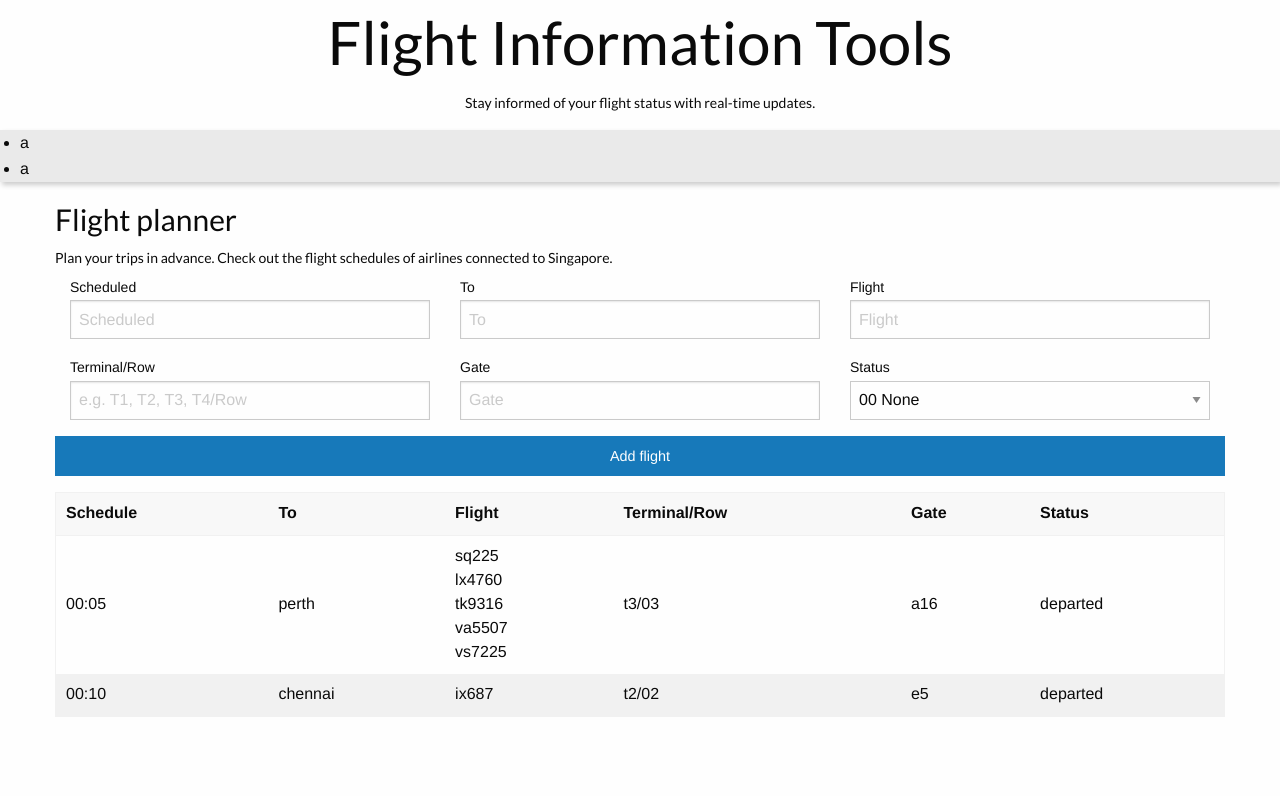
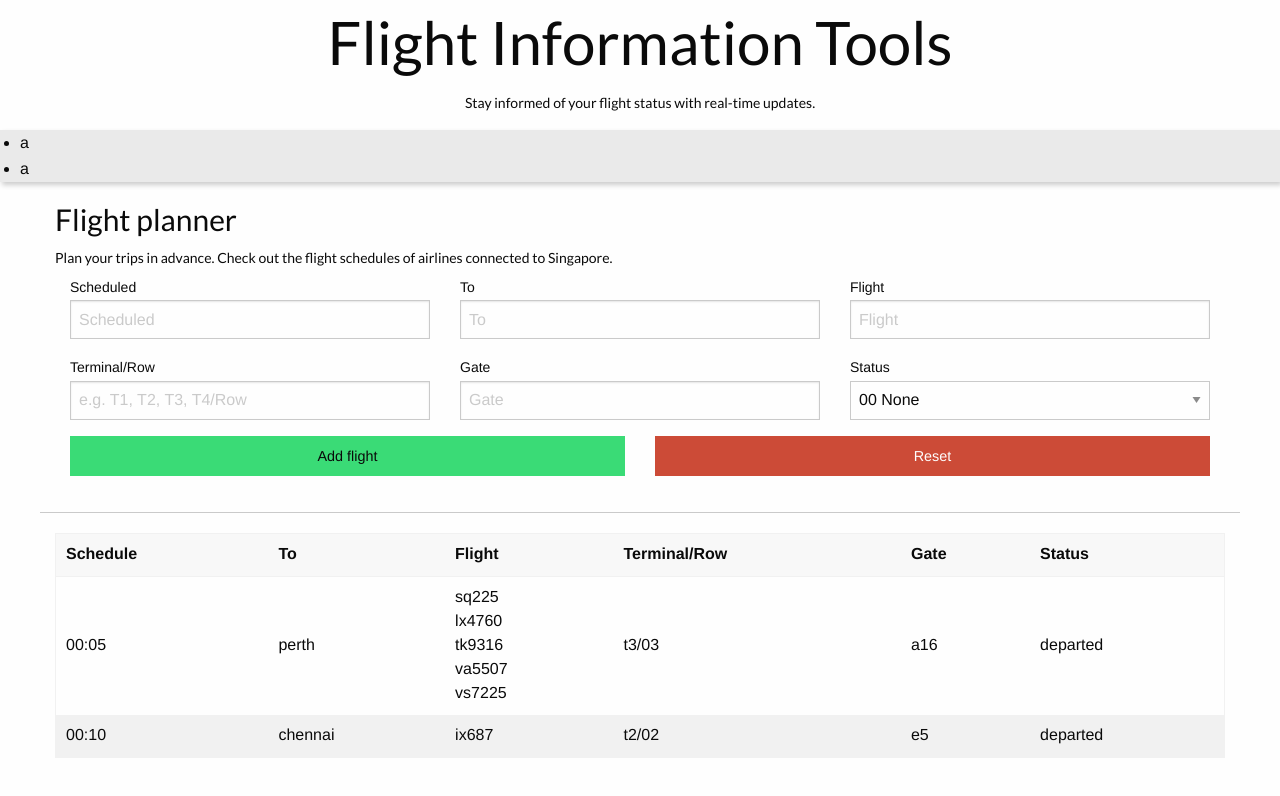
Before and after one commit to marutpun/flight-planner, a React (Vite) app: page / in a window 1280 px wide. Shown: the top 796 px of the page. Built offline with nearby package versions, Linux system fonts and the light colour scheme.

Commit message:
form binding

```diff
--- a/src/App.js
+++ b/src/App.js
@@ -14,6 +14,7 @@ export default function App() {
       <HeaderContainer />
       <NavContainer />
       <PlannerContainer />
+      <hr />
       <StatusContainer />
     </Provider>
   );
--- a/src/components/planner/index.js
+++ b/src/components/planner/index.js
@@ -1,7 +1,37 @@
-import React from 'react';
+import React, { useState } from 'react';
+import { useDispatch } from 'react-redux';
+
 import { Heading, HeadingSecondary } from './styles/planner';
 
 export default function Planner() {
+  const [input, setInput] = useState({
+    schedule: '',
+    to: '',
+    flight: '',
+    terminal: '',
+    gate: '',
+    status: 0,
+  });
+  const dispatch = useDispatch();
+
+  const _handleInput = (e) =>
+    setInput({ ...input, [e.target.name]: e.target.value });
+
+  const _handleSubmit = (e) => {
+    e.preventDefault();
+    // console.log(Object.values(input)); //convert to array => map check if member is empty
+    // console.log(input); //obj
+
+    setInput({
+      schedule: '',
+      to: '',
+      flight: '',
+      terminal: '',
+      gate: '',
+      status: 0,
+    });
+  };
+
   return (
     <section className="grid-container">
       <Heading>Flight planner</Heading>
@@ -10,43 +40,73 @@ export default function Planner() {
         connected to Singapore.
       </HeadingSecondary>
 
-      <form>
+      <form onSubmit={_handleSubmit}>
         <div className="grid-container">
           <div className="grid-x grid-padding-x">
             <div className="small-12 medium-4 cell">
               <label>
                 Scheduled
-                <input type="text" placeholder="Scheduled" />
+                <input
+                  type="text"
+                  placeholder="Scheduled"
+                  name="schedule"
+                  onChange={_handleInput}
+                  value={input.schedule}
+                />
               </label>
             </div>
             <div className="small-12 medium-4 cell">
               <label>
                 To
-                <input type="text" placeholder="To" />
+                <input
+                  type="text"
+                  placeholder="To"
+                  name="to"
+                  onChange={_handleInput}
+                  value={input.to}
+                />
               </label>
             </div>
             <div className="small-12 medium-4 cell">
               <label>
                 Flight
-                <input type="text" placeholder="Flight" />
+                <input
+                  type="text"
+                  placeholder="Flight"
+                  name="flight"
+                  onChange={_handleInput}
+                  value={input.flight}
+                />
               </label>
             </div>
             <div className="small-12 medium-4 cell">
               <label>
                 Terminal/Row
-                <input type="text" placeholder="e.g. T1, T2, T3, T4/Row" />
+                <input
+                  type="text"
+                  placeholder="e.g. T1, T2, T3, T4/Row"
+                  name="terminal"
+                  onChange={_handleInput}
+                  value={input.terminal}
+                />
               </label>
             </div>
             <div className="small-12 medium-4 cell">
               <label>
                 Gate
-                <input type="text" placeholder="Gate" />
+                <input
+                  type="text"
+                  placeholder="Gate"
+                  name="gate"
+                  onChange={_handleInput}
+                  value={input.gate}
+                />
               </label>
             </div>
             <div className="small-12 medium-4 cell">
               <label>
                 Status
-                <select>
+                <select name="status" onChange={_handleInput} value={status}>
                   <option value="00">00 None</option>
                   <option value="01">01 Departed</option>
                   <option value="02">02 Gate Closed</option>
@@ -57,9 +117,18 @@ export default function Planner() {
             </div>
           </div>
         </div>
-        <button type="submit" className="button expanded">
-          Add flight
-        </button>
+        <div className="grid-x grid-padding-x">
+          <div className="small-12 medium-6 cell">
+            <button type="submit" className="button success expanded">
+              Add flight
+            </button>
+          </div>
+          <div className="small-12 medium-6 cell">
+            <button type="reset" className="button alert expanded">
+              Reset
+            </button>
+          </div>
+        </div>
       </form>
     </section>
   );
--- a/src/containers/status.js
+++ b/src/containers/status.js
@@ -1,5 +1,5 @@
 import React from 'react';
-import { useSelector, useDispatch } from 'react-redux';
+import { useSelector } from 'react-redux';
 
 import { Status } from '../components';
 
@@ -12,7 +12,9 @@ export function StatusContainer() {
       <td>{flight.to}</td>
       <td>
         {flight.flight.map((codeshare) => (
-          <span style={{ display: 'block' }}>{codeshare}</span>
+          <span key={codeshare} style={{ display: 'block' }}>
+            {codeshare}
+          </span>
         ))}
       </td>
       <td>{flight.terminal}</td>
```
